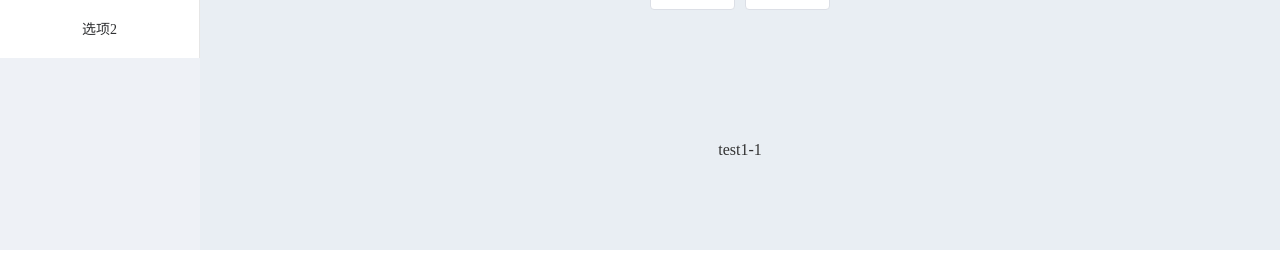
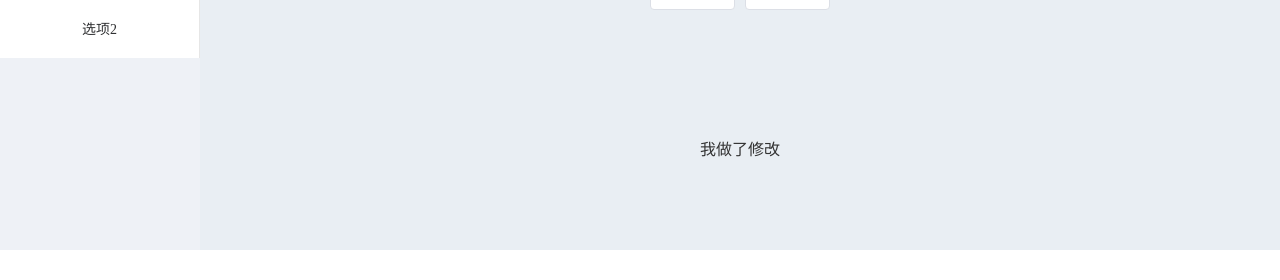
Before and after one commit to itsmyturn/mydemo, a Vue app: page /#/test1/test1-1 in a window 1280 px wide. Shown: the part 170-450 px from the top of the page. Built offline with nearby package versions, Linux system fonts and the light colour scheme.

Commit message:
做秀噶001

```diff
--- a/src/pages/test1.1.vue
+++ b/src/pages/test1.1.vue
@@ -1,6 +1,6 @@
 <template>
     <div class="test1-1">
-        test1-1
+        我做了修改
     </div>
 </template>
 <script>
```
